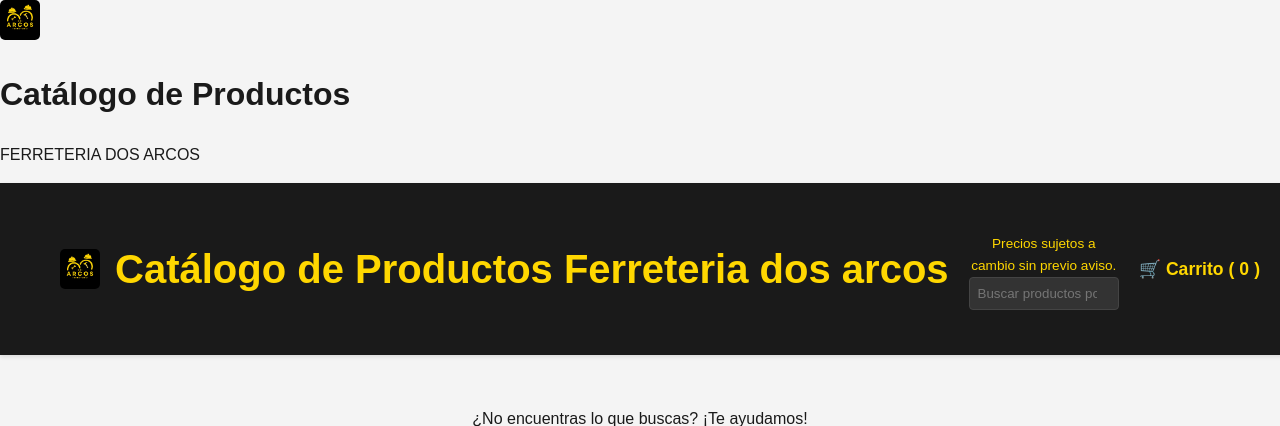
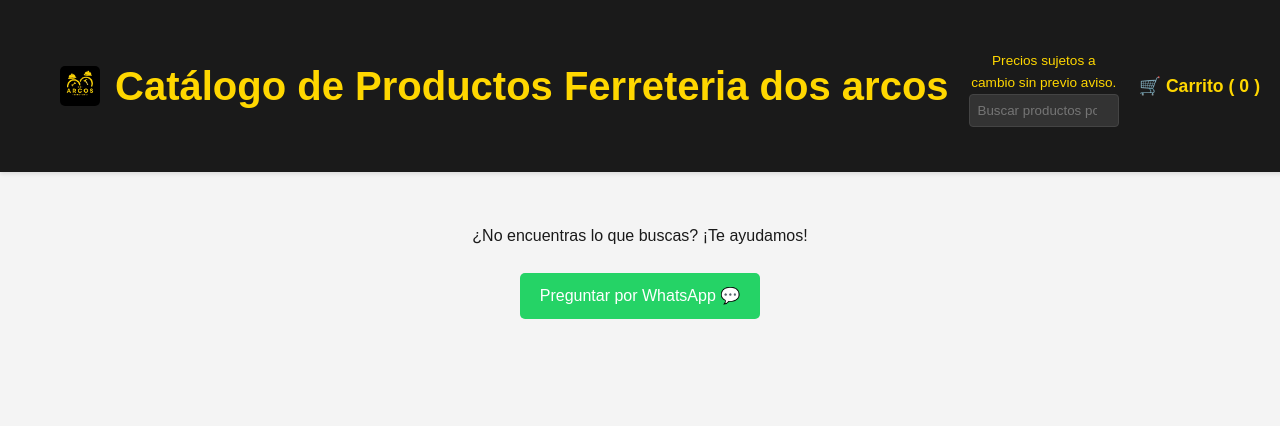
Before and after one commit to misam717-bit/catalogo-ferreteria, a Flask app: page / in a window 1280 px wide. Shown: the top 426 px of the page. Run offline with Flask 3, Linux system fonts and the light colour scheme; data that the repository does not hold is empty; some libraries are stand-ins or nearby versions.

Commit message:
cambio de titulo 3

```diff
--- a/templates/index.html
+++ b/templates/index.html
@@ -3,13 +3,7 @@
 <head>
     <meta charset="UTF-8" />
     <meta name="viewport" content="width=1000, initial-scale=1.0" />
-    <div class="header-branding">
-            <img src="{{ url_for('static', filename='fondo_ferreteria.jpg') }}" alt="Logo Ferretería" class="header-logo">
-            <!-- Título Principal -->
-            <h1>Catálogo de Productos</h1>
-            <!-- Subtítulo Agregado Aquí -->
-            <p class="header-subtitle">FERRETERIA DOS ARCOS</p>
-        </div>
+    <title>Catálogo de Productos</title>
     <link
       rel="stylesheet"
       href="{{ url_for('static', filename='style.css') }}"
```
